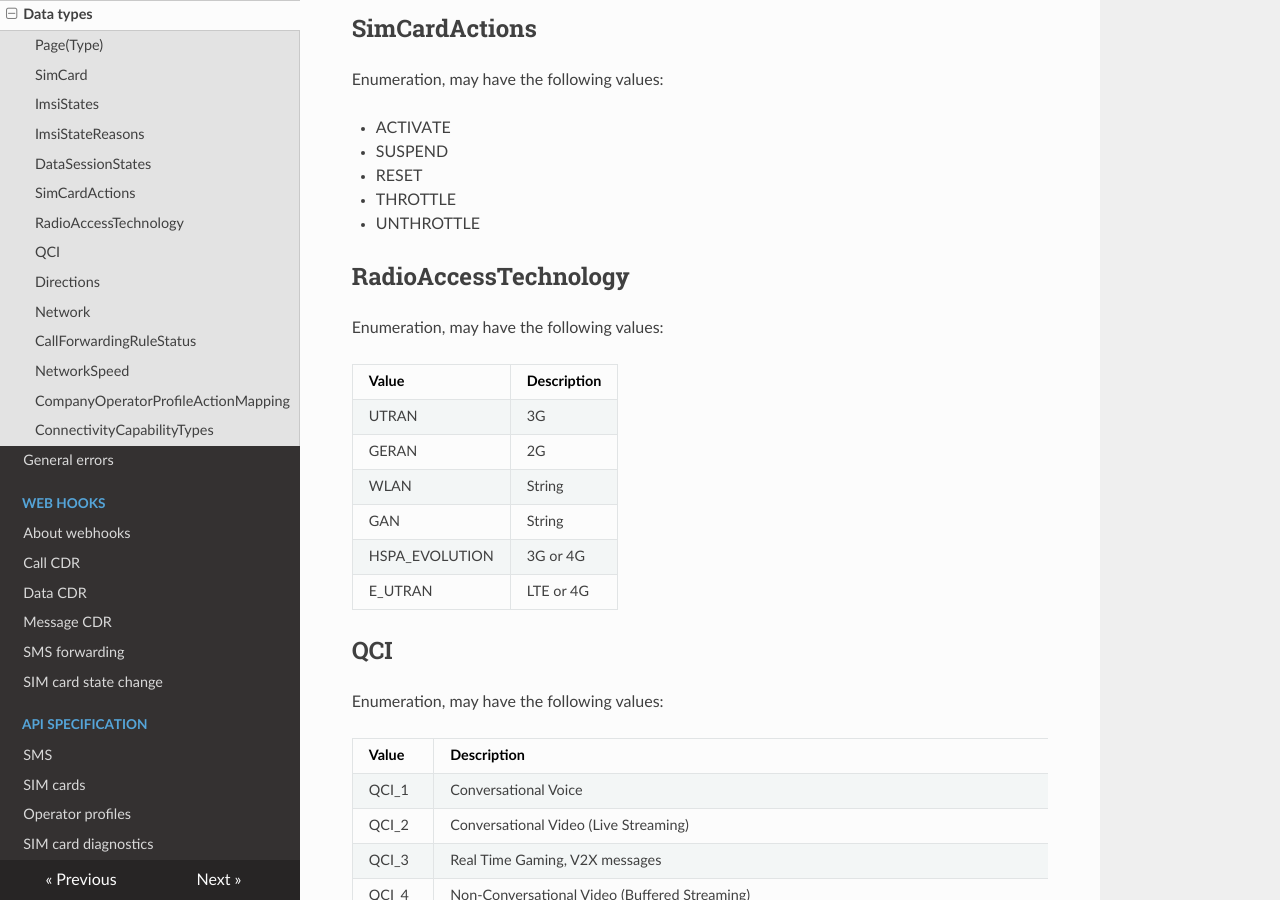
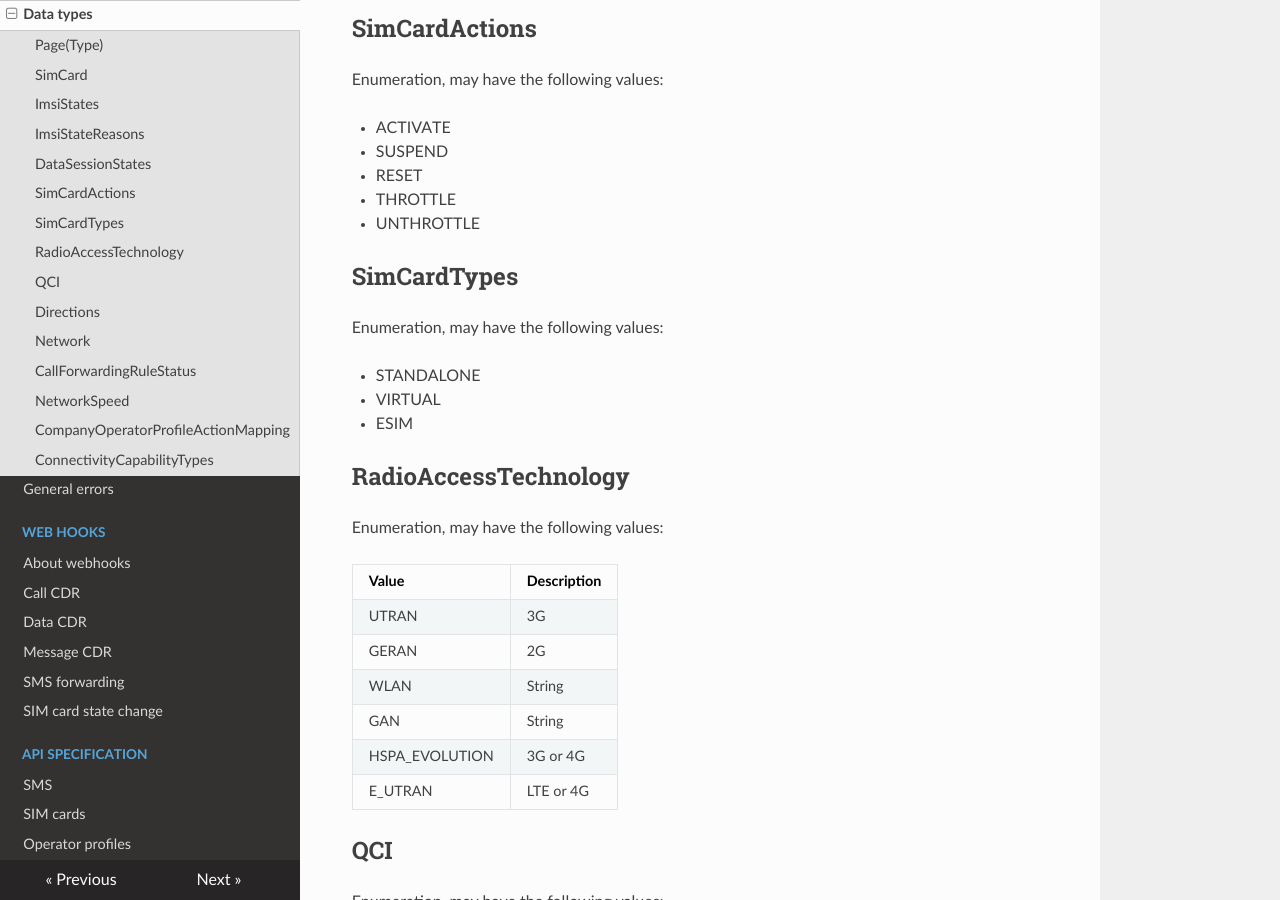
Before and after one commit to Wavelyio/wavely-docs, an MkDocs documentation site: the page built from docs/general-information/data-types.md, in a window 1280 px wide and 900 px high, scrolled down 1699 px. Built offline with MkDocs 1.6.1, drawn with Linux system fonts in a browser that asks for light colours; nearby versions of some CDN libraries; old or Windows-style settings are respelled for this version of MkDocs.

Commit message:
WAV-1336 - Added simCardType and matchingId to simCardAssignedWebhook

```diff
--- a/docs/general-information/data-types.md
+++ b/docs/general-information/data-types.md
@@ -66,6 +66,14 @@ Enumeration, may have the following values:
 * RESET
 * THROTTLE
 * UNTHROTTLE
+
+## SimCardTypes
+
+Enumeration, may have the following values:
+
+* STANDALONE
+* VIRTUAL
+* ESIM
 
 ## RadioAccessTechnology
 
```
Also changed, not shown: docs/webhooks/sim-cards-assigned.md (+5 -1 lines).
